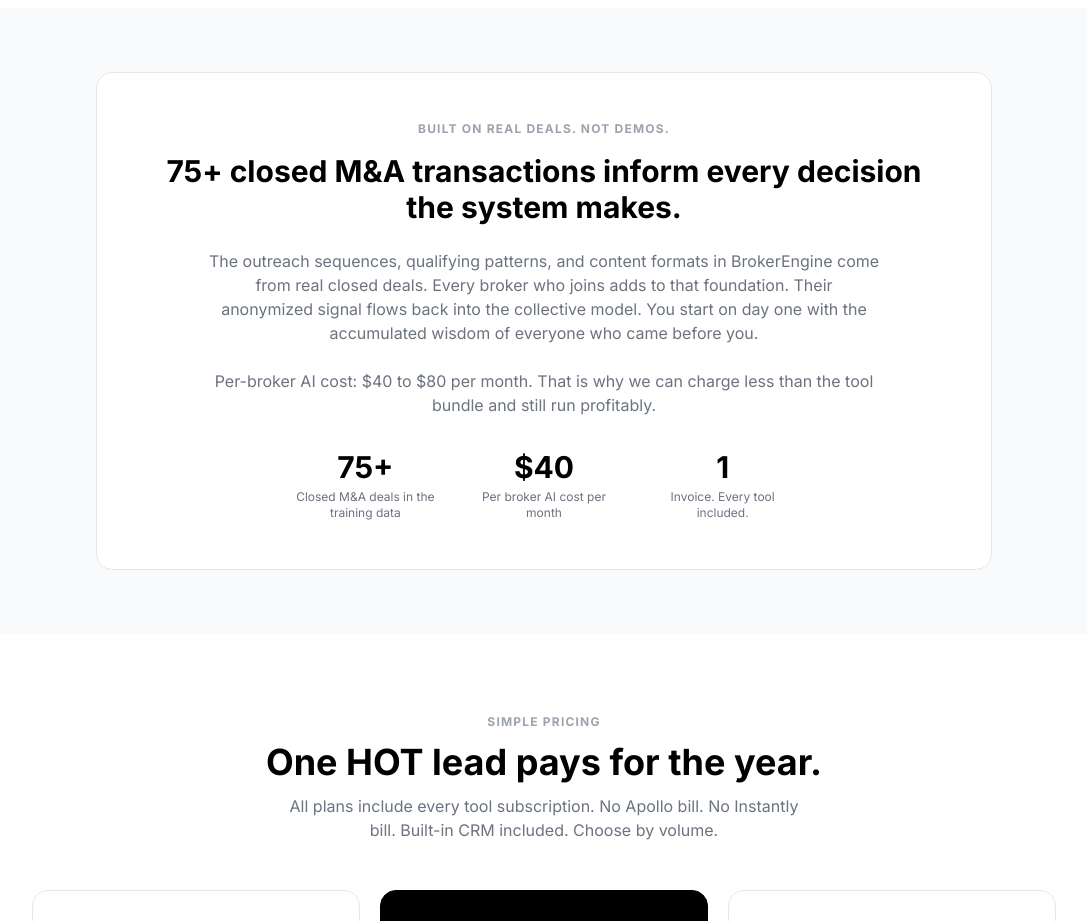
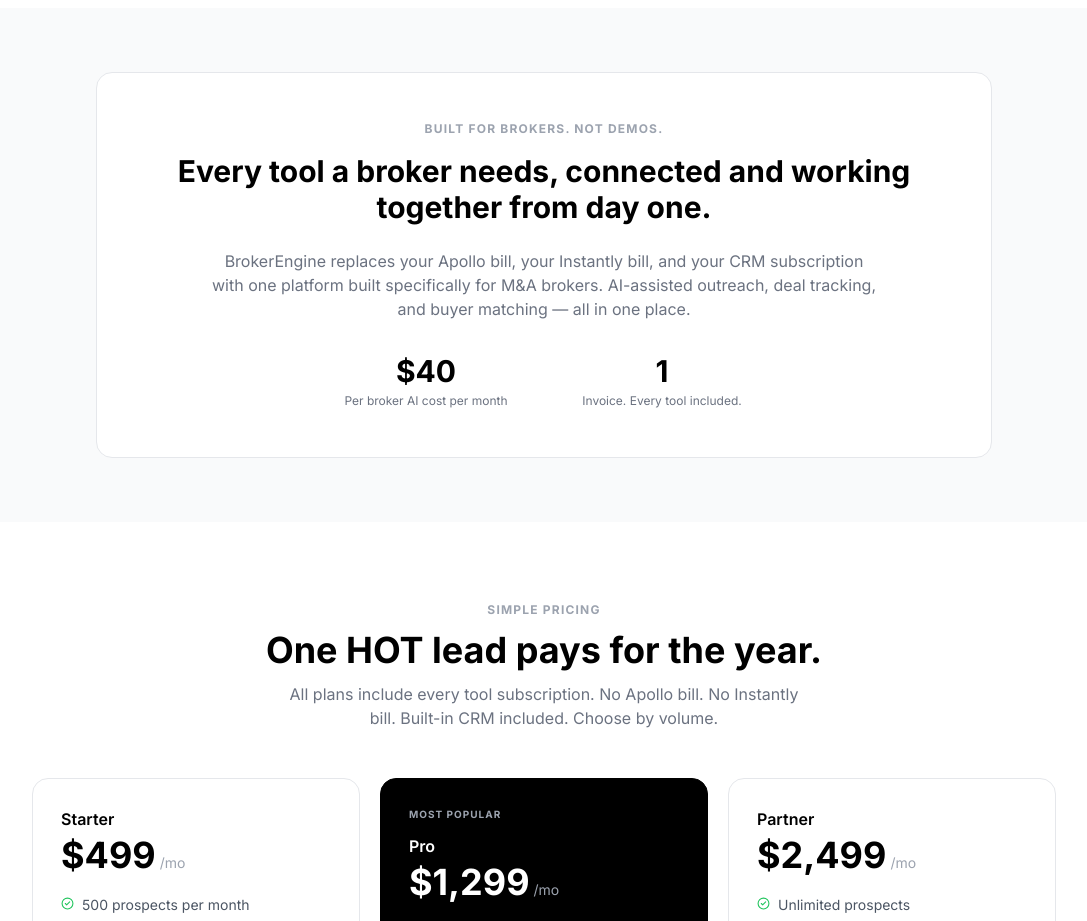
Before and after one commit to AutopilotPR/brokerengine-marketing, a Next.js app: page / in a window 1280 px wide. Shown: the part 4120-5041 px from the top of the page, without its empty margins (96-1183 px from the left). Built offline with nearby package versions, Linux system fonts and the light colour scheme.

Commit message:
Remove Nate training data reference from MOAT section

```diff
--- a/app/page.tsx
+++ b/app/page.tsx
@@ -760,21 +760,14 @@
       <section className="py-16 px-6 bg-gray-50">
         <div className="mx-auto max-w-4xl">
           <div className="border border-gray-200 rounded-2xl p-8 md:p-12 bg-white text-center">
-            <p className="text-xs font-bold text-gray-400 uppercase tracking-widest mb-4">Built on real deals. Not demos.</p>
+            <p className="text-xs font-bold text-gray-400 uppercase tracking-widest mb-4">Built for brokers. Not demos.</p>
             <h2 className="text-3xl font-bold text-black mb-6">
-              75+ closed M&A transactions inform every decision the system makes.
+              Every tool a broker needs, connected and working together from day one.
             </h2>
-            <p className="text-gray-500 max-w-2xl mx-auto mb-6">
-              The outreach sequences, qualifying patterns, and content formats in BrokerEngine come from real closed deals. Every broker who joins adds to that foundation. Their anonymized signal flows back into the collective model. You start on day one with the accumulated wisdom of everyone who came before you.
+            <p className="text-gray-500 max-w-2xl mx-auto mb-8">
+              BrokerEngine replaces your Apollo bill, your Instantly bill, and your CRM subscription with one platform built specifically for M&A brokers. AI-assisted outreach, deal tracking, and buyer matching — all in one place.
             </p>
-            <p className="text-gray-500 max-w-2xl mx-auto mb-8">
-              Per-broker AI cost: $40 to $80 per month. That is why we can charge less than the tool bundle and still run profitably.
-            </p>
-            <div className="grid grid-cols-3 gap-6 max-w-lg mx-auto">
-              <div>
-                <p className="text-3xl font-bold text-black mb-1">75+</p>
-                <p className="text-xs text-gray-500">Closed M&A deals in the training data</p>
-              </div>
+            <div className="grid grid-cols-2 gap-6 max-w-md mx-auto">
               <div>
                 <p className="text-3xl font-bold text-black mb-1">$40</p>
                 <p className="text-xs text-gray-500">Per broker AI cost per month</p>
```
